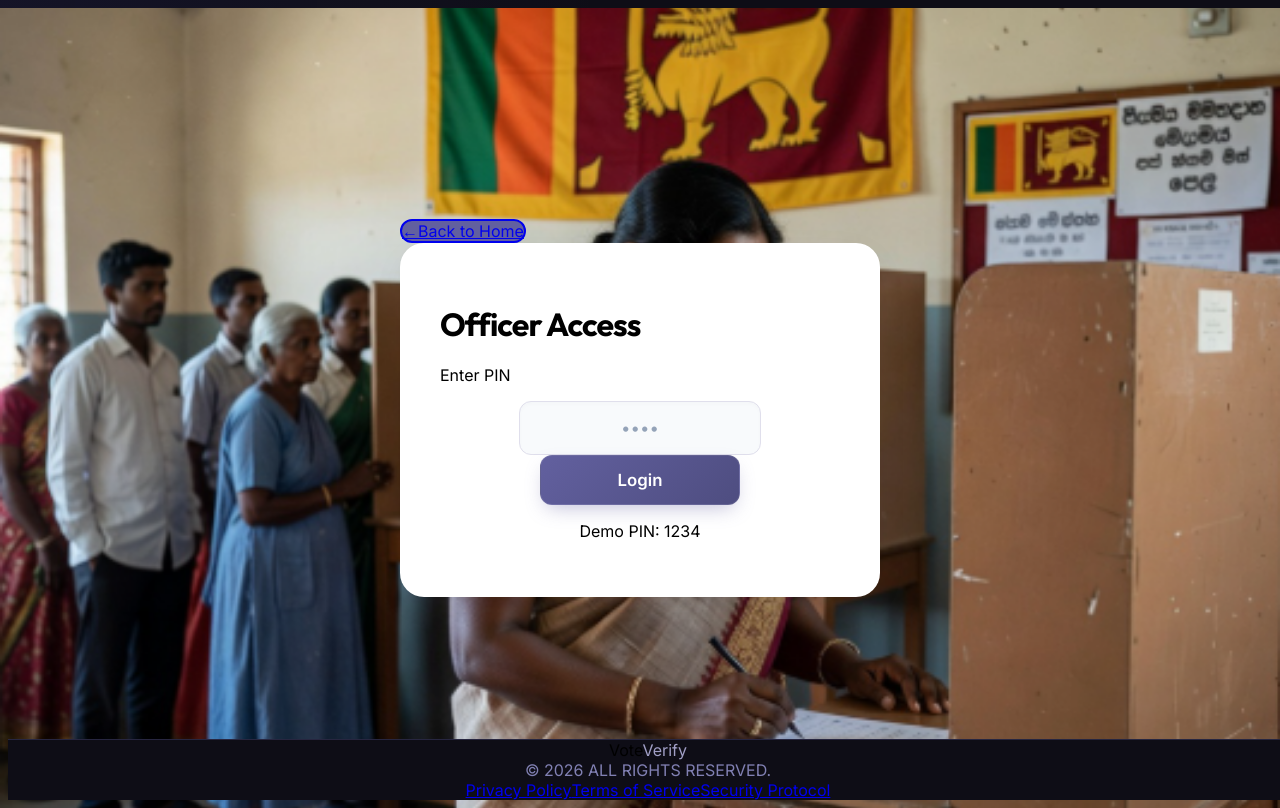
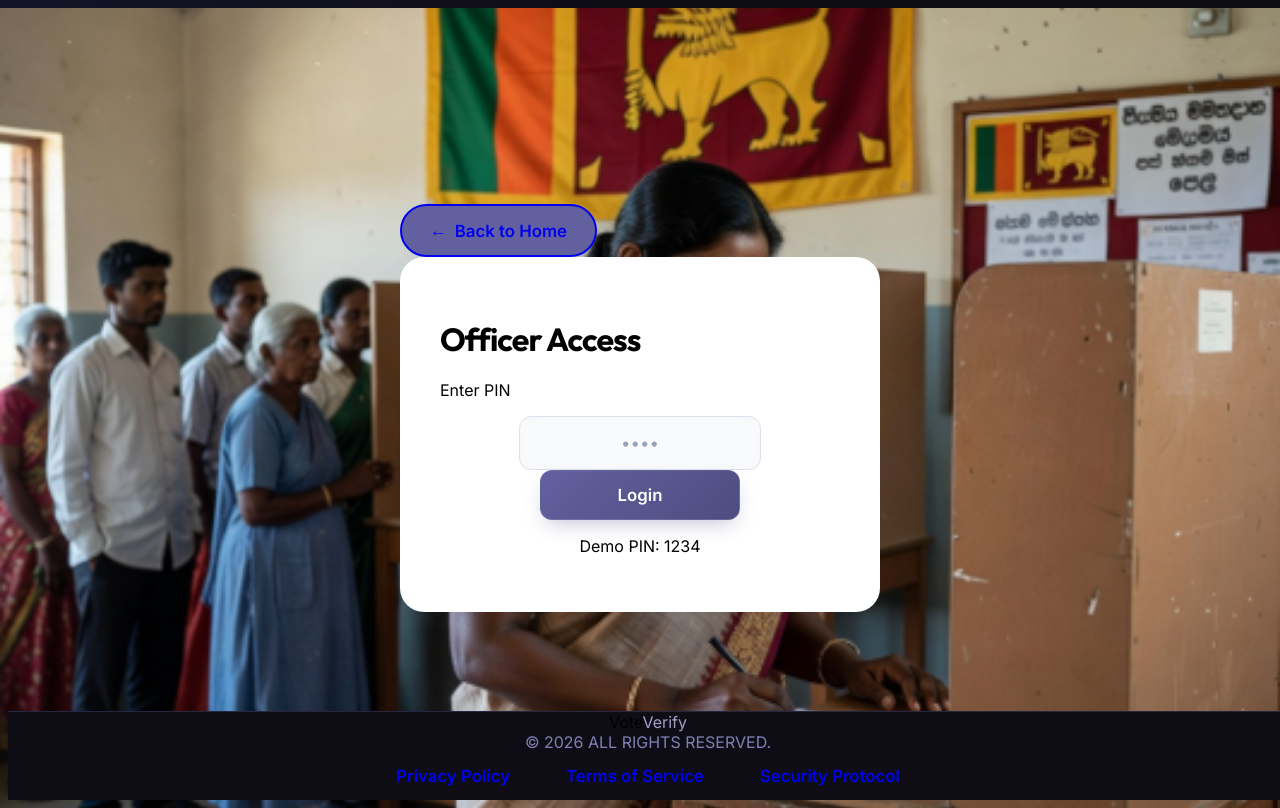
Before and after one commit to qwerty758333/voteVerify, a Next.js app: page /officer in a window 1280 px wide. Built offline with nearby package versions, Linux system fonts and the light colour scheme.

Commit message:
UI Polish: fix search bar width, remove link underlines, and restore home page layout

```diff
--- a/app/globals.css
+++ b/app/globals.css
@@ -87,7 +87,9 @@ h6 {
 }
 
 button,
-a.btn {
+a,
+a.btn,
+.btn {
   font-family: 'Inter', sans-serif;
   font-weight: 600;
   display: inline-flex;
@@ -99,8 +101,14 @@ a.btn {
   transition: all 0.3s cubic-bezier(0.4, 0, 0.2, 1);
   border: none;
   cursor: pointer;
-  text-decoration: none;
+  text-decoration: none !important;
   font-size: 1.05rem;
+}
+
+a:hover,
+a:focus,
+a:active {
+  text-decoration: none !important;
 }
 
 button:active:not(:disabled),
--- a/app/officer/page.js
+++ b/app/officer/page.js
@@ -167,7 +167,7 @@ export default function OfficerPage() {
         </div>
 
         {/* Search Bar */}
-        <div className="mb-10 w-full max-w-4xl mx-auto">
+        <div className="mb-10 w-full max-w-md mx-auto">
           <div className="relative group">
             <span className="absolute left-6 top-1/2 -translate-y-1/2 text-slate-400 text-xl pointer-events-none z-20 group-focus-within:text-[#62609f] transition-colors">🔍</span>
             <input
```
